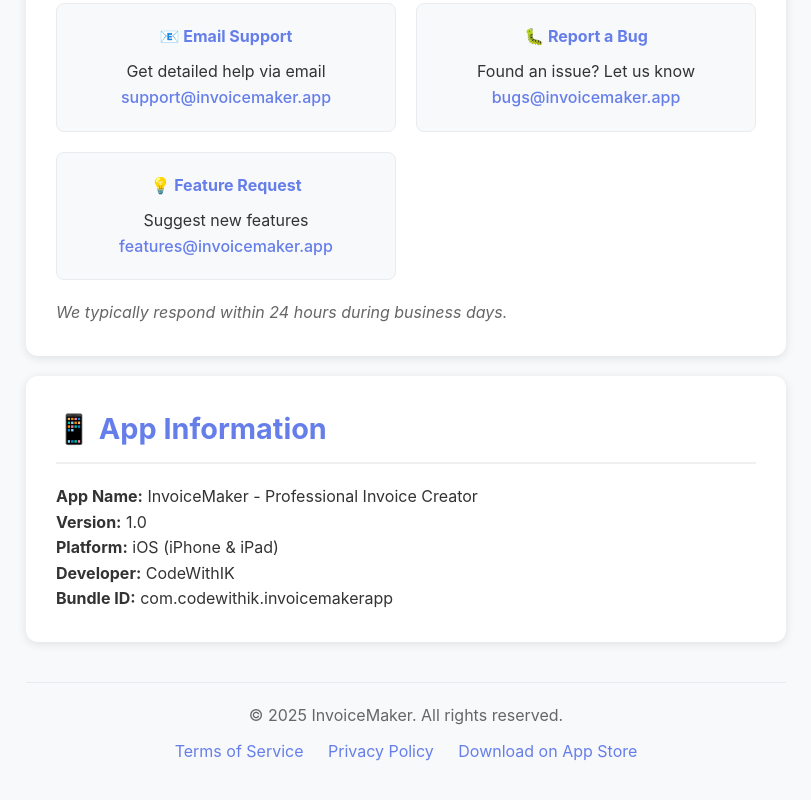
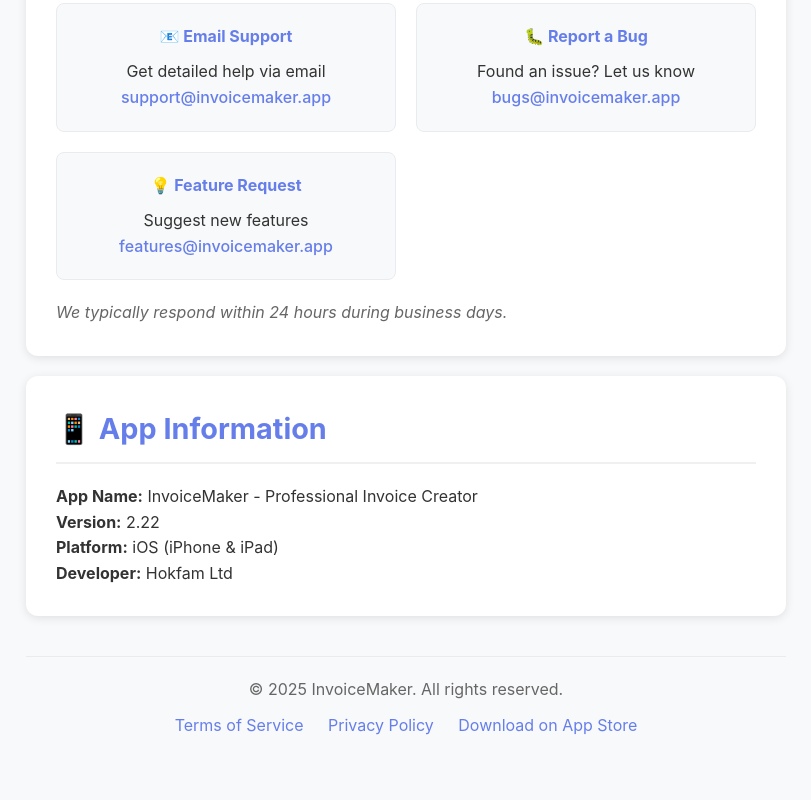
Before and after one commit to invoiceYOU/Invoicemaker, a plain HTML site: page support.html in a window 1280 px wide. Shown: the part 2550-3350 px from the top of the page, without its empty margins (234-1045 px from the left). After the commit the page ends 3329 px from the top, so only its background shows below. Drawn offline with Linux system fonts and the light colour scheme.

Commit message:
support.html

```diff
--- a/support.html
+++ b/support.html
@@ -308,10 +308,9 @@
         <div class="section">
             <h2>📱 App Information</h2>
             <p><strong>App Name:</strong> InvoiceMaker - Professional Invoice Creator</p>
-            <p><strong>Version:</strong> 1.0</p>
+            <p><strong>Version:</strong> 2.22</p>
             <p><strong>Platform:</strong> iOS (iPhone & iPad)</p>
-            <p><strong>Developer:</strong> CodeWithIK</p>
-            <p><strong>Bundle ID:</strong> com.codewithik.invoicemakerapp</p>
+            <p><strong>Developer:</strong> Hokfam Ltd</p>
         </div>
 
         <footer>
```
